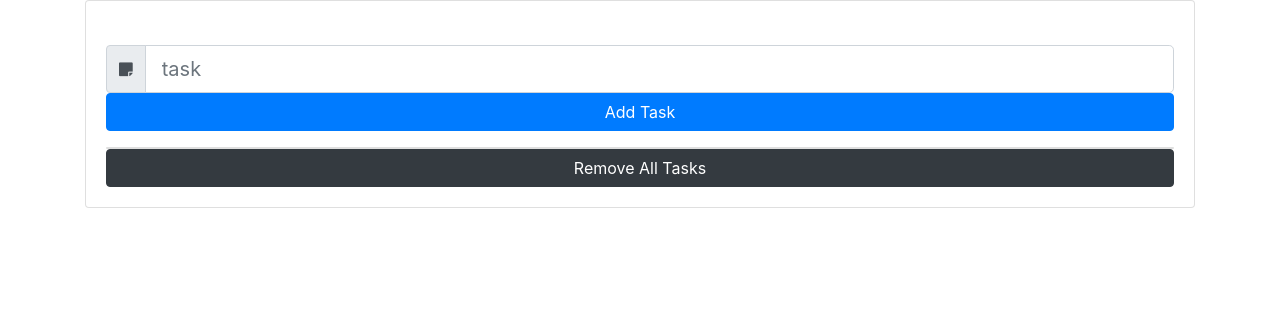
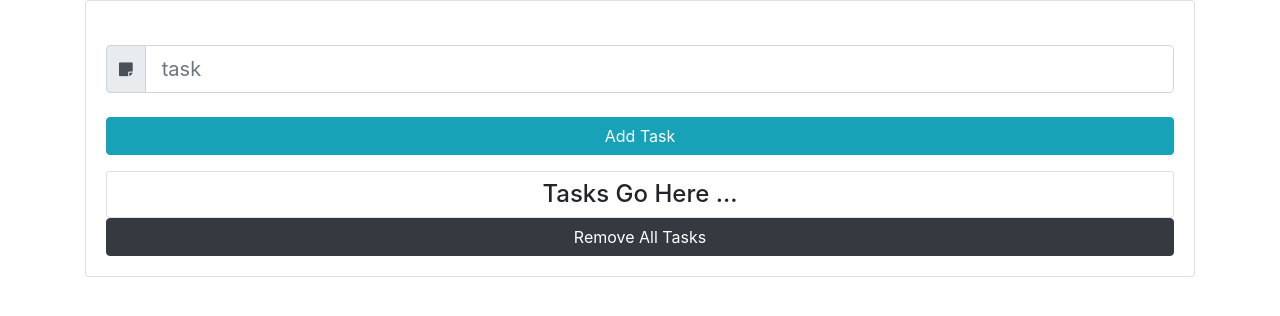
Before and after one commit to a-bolt-of-lightning/simple-react-todo-app, a React (Create React App) app: page / in a window 1280 px wide. Shown: the top 316 px of the page. Built offline with nearby package versions, Linux system fonts and the light colour scheme.

Commit message:
add edit task functionality

```diff
--- a/src/App.js
+++ b/src/App.js
@@ -15,7 +15,8 @@ class App extends Component{
       item:{
         id: 0,
         name : ""
-      }
+      },
+      editItem: false
     }
   }
 
@@ -28,26 +29,50 @@ class App extends Component{
   }
 
   handleChange = (e) => {
-    this.setState({item: {
-      name: e.target.value,
-      id: uuid(),
-    }});
+    if(this.state.editItem){
+      this.setState({item: {
+        name: e.target.value,
+        id: this.state.item.id,
+      }});
+    }else{
+      this.setState({item: {
+        name: e.target.value,
+        id: uuid(),
+      }});
+    }
+
   }
 
   handleSubmit = (e) => {
 
     e.preventDefault();
-    if(this.state.item === "") {
+    if(this.state.item.name === "") {
       return;
     }
-    const newItems = [...this.state.items, this.state.item];
+
+    if(this.state.editItem){
+      console.log("lol");
+      const updatedArray = this.state.items.map( (item) => item.id===this.state.item.id ? this.state.item : item );
+
+      this.setState({
+        items: updatedArray
+      });
+
+    }else{
+      const newItems = [...this.state.items, this.state.item];
+      this.setState({
+        items: newItems
+      });
+    }
+
+
     this.setState({
       item:{
         name: "",
         id: 0
       },
-      items: newItems,
-      removeActive:true
+      removeActive:true,
+      editItem: false
     });
 
   }
@@ -70,6 +95,15 @@ class App extends Component{
     }, (response => this.setRemoveActive()));
   }
 
+  editAnItem = (id) => {
+
+    const selectedItem = this.state.items.find((item) => item.id === id)
+    this.setState({
+      item: selectedItem,
+      editItem: true
+    });
+  }
+
   render(){
     return (
         <div className="container">
@@ -77,8 +111,8 @@ class App extends Component{
             <Col>
               <Card>
                 <Card.Body>
-                  <Input item={this.state.item}  handleChange={this.handleChange} handleSubmit={this.handleSubmit}/>
-                  <TaskList items={this.state.items} removeAnItem={this.removeAnItem}/>
+                  <Input item={this.state.item}  handleChange={this.handleChange} handleSubmit={this.handleSubmit} editItem={this.state.editItem}/>
+                  <TaskList items={this.state.items} removeAnItem={this.removeAnItem} editAnItem={this.editAnItem}/>
                   <div className={"btn btn-block " + (this.state.removeActive ? "btn-danger" : "btn-dark")} onClick={this.removeItems}>Remove All Tasks</div>
                 </Card.Body>
               </Card>
--- a/src/components/Input.js
+++ b/src/components/Input.js
@@ -15,8 +15,7 @@ class Input extends Component {
 							</InputGroup.Prepend>
 							<Form.Control size="lg" type="text" placeholder="task" value={this.props.item.name} onChange={this.props.handleChange} />
 						</InputGroup>
-
-						<Button className="btn-block" variant="primary" type="submit">Add Task</Button>
+						<Button className="btn-block mt-4" variant={!this.props.editItem ? "info" : "success"} type="submit">{!this.props.editItem ? "Add Task" : "Edit Task"}</Button>
 					</Form.Group>
 				</Form>
       </div>
--- a/src/components/Task.js
+++ b/src/components/Task.js
@@ -12,7 +12,7 @@ class Task extends Component {
 						{this.props.name}
 						<div>
 							<span> <i className="fa fa-trash" onClick={this.props.removeItem} /> </span>
-							<span> <i className="fa fa-pencil" /> </span>
+							<span> <i className="fa fa-pencil" onClick={this.props.editItem}/> </span>
 						</div>
 					</ListGroup.Item>
       </div>
--- a/src/components/TaskList.js
+++ b/src/components/TaskList.js
@@ -8,9 +8,10 @@ class TaskList extends Component {
   render(){
     return(
       <div className="card">
+			<h4 className="text-center m-2">Tasks Go Here ...</h4>
 				<ListGroup >
 					<div >
-						{this.props.items.map( (item) => <Task key={item.id} name={item.name} removeItem={() => this.props.removeAnItem(item.id)} /> )}
+						{this.props.items.map( (item) => <Task key={item.id} name={item.name} removeItem={() => this.props.removeAnItem(item.id)} editItem={() => this.props.editAnItem(item.id)} /> )}
 					</div>
 				</ListGroup>
       </div>
```
